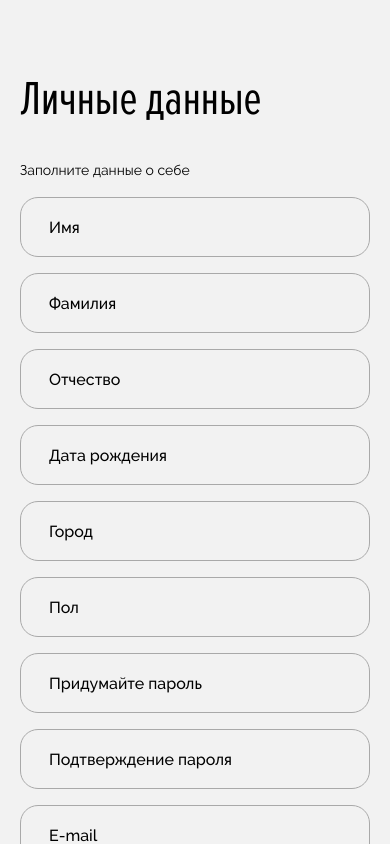
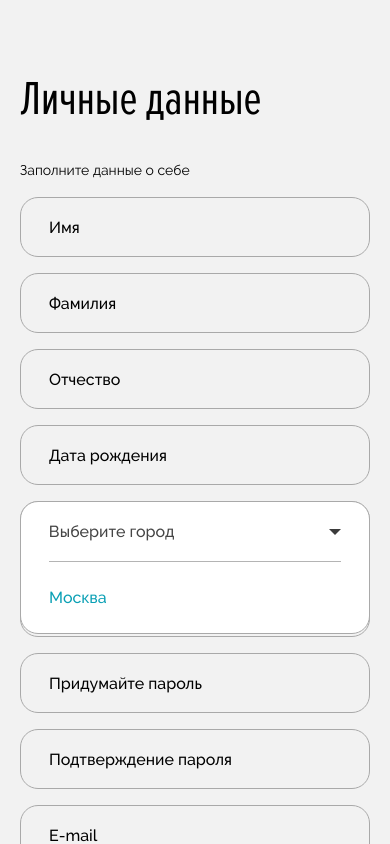
Before and after one commit to tikhomirovofficial/flebo-mobile, a React Native app: screen /create_profile in a window 390 px wide. Built offline with nearby package versions, Linux system fonts and the light colour scheme.

Commit message:
SelectInput component prepared

```diff
--- a/common/styles/index.ts
+++ b/common/styles/index.ts
@@ -218,6 +218,18 @@ const cs = StyleSheet.create({
     //BORDER RADIUSES
     mainRadius: {
         borderRadius: 15
+    },
+    //SHADOWS
+    btnShadow: {
+        shadowColor: "rgba(19, 101, 101, 0.4)",
+        shadowOffset: {
+            width: 4,
+            height: 4,
+        },
+        shadowOpacity: 0.4,
+        shadowRadius: 8,
+        backgroundColor: "white",
+        elevation: 4,
     }
 })
 export {
--- /dev/null
+++ b/components/DropDown/index.tsx
@@ -0,0 +1,59 @@
+import React, { FC } from 'react'
+import { View, FlatList, TouchableOpacity, StyleSheet, Text } from 'react-native'
+import { cs } from '../../common/styles'
+import { DropDownIcon } from '../../icons'
+import { SelectFieldProps } from '../SelectField'
+
+type DropDownProps = Pick<SelectFieldProps, "current" | "fieldTextKey" | "selectHandler" | "placeholder" | "items">
+
+export const DropDown: FC<DropDownProps> = ({ current, fieldTextKey, placeholder, selectHandler, items }) => {
+    const fieldKey = fieldTextKey as string
+    return (
+        <View style={[cs.pAbs, styles.dropDownBlock]}>
+            <TouchableOpacity style={[cs.fRowBetw, { paddingBottom: 20, borderBottomWidth: 1, borderBottomColor: "rgba(69, 69, 69, 0.4)" }]}>
+                <Text style={[cs.inputText, cs.fzM, cs.colorDark]}>{placeholder}</Text>
+                <View style={[cs.fCenterCol]}>
+                    <DropDownIcon height={6} width={12} />
+                </View>
+            </TouchableOpacity>
+
+            <FlatList showsVerticalScrollIndicator={false} data={items} renderItem={({ item }) => {
+                const untypedItem = item as any
+                return (
+                    <TouchableOpacity onPress={item.id === current ? undefined : () => selectHandler(item.id)} style={{ paddingVertical: 6 }}>
+                        <Text style={[cs.inputText, cs.fzM, (item.id === current ? { color: cs.blueLink.color } : cs.colorDark)]}>{untypedItem[fieldKey] || "Значение"}</Text>
+                    </TouchableOpacity>
+                )
+            }} nestedScrollEnabled contentContainerStyle={[cs.fColumn]} style={{ marginVertical: 20 }} />
+        </View>
+    )
+}
+const styles = StyleSheet.create({
+    selectField: {
+        height: 60,
+        paddingHorizontal: 28,
+        position: "relative",
+        borderStyle: "solid",
+        borderRadius: 18,
+        borderCurve: "continuous",
+        borderWidth: 1,
+        borderColor: "#A9A9A9"
+    },
+    dropDownBlock: {
+        top: 0,
+        left: 0,
+        flex: 1,
+        zIndex: 10,
+        width: "100%",
+        maxHeight: 250,
+        paddingHorizontal: 28,
+        paddingTop: 20,
+        backgroundColor: "white",
+        borderStyle: "solid",
+        borderRadius: 18,
+        borderCurve: "continuous",
+        borderWidth: 1,
+        overflow: "hidden",
+        borderColor: "#A9A9A9"
+    }
+})
--- /dev/null
+++ b/components/SelectField/index.tsx
@@ -0,0 +1,85 @@
+import React, { FC, useState } from 'react'
+import { View, StyleSheet, TextInput, KeyboardType, Text, TouchableOpacity, FlatList, ScrollView } from 'react-native'
+import { cs } from '../../common/styles'
+import { DropDownIcon } from '../../icons'
+import { DropDown } from '../DropDown'
+
+export type SelectFieldProps = {
+    items: any[]
+    idInput?: string,
+    current?: number,
+    fieldTextKey?: string,
+    isFocused?: boolean
+    placeholder?: string
+    val: string,
+    onChange: (val: string, unmasked?: string) => void,
+    selectHandler: (val: number) => void,
+
+}
+export const SelectField: FC<SelectFieldProps> = ({
+    items,
+    placeholder,
+    val,
+    current,
+    fieldTextKey,
+    isFocused,
+    idInput,
+    onChange,
+    selectHandler
+}) => {
+    const [selected, setSelected] = useState<number>((current != undefined && current != -1 ? current : -1))
+    const [focused, setFocused] = useState(isFocused || false)
+
+    return (
+        <View>
+            <TouchableOpacity style={[styles.selectField, cs.fRowBetw, (val.length > 0 ? cs.filledBorderColor : null), (focused ? cs.focusedInput : null)]}>
+                <TextInput
+                    onFocus={() => setFocused(true)}
+                    onBlur={() => setFocused(false)}
+                    readOnly
+                    value={val}
+                    style={[cs.inputText, cs.fzM, cs.flexOne]}
+                    nativeID={idInput}
+                    onChangeText={onChange}
+                    accessibilityLabelledBy={idInput}
+                    placeholder={placeholder}
+                />
+                <View style={[cs.fCenterCol]}>
+                    <DropDownIcon height={6} width={12} />
+                </View>
+
+            </TouchableOpacity>
+            <DropDown fieldTextKey={fieldTextKey} items={items} current={selected} selectHandler={selectHandler} placeholder={placeholder} />
+        </View >
+
+    )
+}
+const styles = StyleSheet.create({
+    selectField: {
+        height: 60,
+        paddingHorizontal: 28,
+        position: "relative",
+        borderStyle: "solid",
+        borderRadius: 18,
+        borderCurve: "continuous",
+        borderWidth: 1,
+        borderColor: "#A9A9A9"
+    },
+    dropDownBlock: {
+        top: 0,
+        left: 0,
+        flex: 1,
+        zIndex: 10,
+        width: "100%",
+        maxHeight: 250,
+        paddingHorizontal: 28,
+        paddingTop: 20,
+        backgroundColor: "white",
+        borderStyle: "solid",
+        borderRadius: 18,
+        borderCurve: "continuous",
+        borderWidth: 1,
+        overflow: "hidden",
+        borderColor: "#A9A9A9"
+    }
+})
--- a/icons/index.tsx
+++ b/icons/index.tsx
@@ -139,3 +139,30 @@ export const PenDrawedUnderIcon: FC<IconProps> = ({ width = 14, height = 16, str
         </Svg>
     )
 }
+export const ArrowBlockLeft: FC<IconProps> = ({ width = 32, height = 32, stroke = "#0BA0B5" }) => {
+    return (
+        <Svg width={width} height={height} viewBox="0 0 32 32" fill="none">
+            <Rect width="32" height="32" rx="6" transform="matrix(-1 0 0 1 32 0)" fill="white" />
+            <Path d="M19.027 8.64868L12.1081 15.5676L19.027 22.4865" stroke="#0BA0B5" strokeWidth="2" />
+        </Svg>
+
+    )
+}
+
+export const ArrowBlockRight: FC<IconProps> = ({ width = 32, height = 32, stroke = "#0BA0B5" }) => {
+    return (
+        <Svg width={width} height={height} viewBox="0 0 32 32" fill="none">
+            <Rect width="32" height="32" rx="6" fill="white" />
+            <Path d="M12.973 8.64868L19.8919 15.5676L12.973 22.4865" stroke="#0BA0B5" strokeWidth="2" />
+        </Svg>
+
+    )
+}
+export const DropDownIcon: FC<IconProps> = ({ width = 32, height = 32, stroke = "#0BA0B5" }) => {
+    return (
+        <Svg width={width} height={height} viewBox="0 0 12 6" fill="none">
+            <Path d="M6 6L0 0H12L6 6Z" fill="#3B3B3B" />
+        </Svg>
+
+    )
+}
--- a/navigation/AppNavigator.tsx
+++ b/navigation/AppNavigator.tsx
@@ -44,11 +44,10 @@ const MainTabs: FC<NavProps> = ({ navigation }) => {
 
 const AppNavigator = () => {
     const dispatch = useAppDispatch()
-
     return (
         <NavigationContainer>
             <View style={[styles.main]}>
-                <Stack.Navigator initialRouteName={"home"}
+                <Stack.Navigator initialRouteName={"create_profile"}
                     screenOptions={{ headerShown: false, contentStyle: { backgroundColor: "transparent" } }}>
                     <Stack.Screen name="login" component={Login} />
                     <Stack.Screen name="register" component={Register} />
--- a/screens/CreateProfile/index.tsx
+++ b/screens/CreateProfile/index.tsx
@@ -15,13 +15,14 @@ import { ResultItem } from '../../components/ResutItem';
 import { DoctorItem } from '../../components/DoctorItem';
 import { ServiceBigItem } from '../../components/ServiceBigItem';
 import { HistoryItem } from '../../components/HistoryItem';
+import { SelectField } from '../../components/SelectField';
 
 
 export const CreateProfile: FC<NavProps> = ({ navigation }) => {
     const dispatch = useAppDispatch()
 
     return (
-        <ScrollView>
+        <ScrollView nestedScrollEnabled>
             <MainContainer>
                 <AppContainer style={[cs.fColumn, cs.spaceXL]}>
                     <Text style={[cs.title]}>Личные данные</Text>
@@ -33,7 +34,7 @@ export const CreateProfile: FC<NavProps> = ({ navigation }) => {
                             <InputField placeholder='Фамилия' val={""} onChange={(val) => { }} />
                             <InputField placeholder='Отчество' val={""} onChange={(val) => { }} />
                             <InputField placeholder='Дата рождения' val={""} onChange={(val) => { }} />
-                            <InputField placeholder='Город' val={""} onChange={(val) => { }} />
+                            <SelectField current={1} fieldTextKey={"name"} items={[{ id: 1, name: "Москва" }]} selectHandler={() => { }} val={''} placeholder={"Выберите город"} onChange={(val) => { }} />
                             <InputField placeholder='Пол' val={""} onChange={(val) => { }} />
                             <InputField placeholder='Придумайте пароль' val={""} onChange={(val) => { }} />
                             <InputField placeholder='Подтверждение пароля' val={""} onChange={(val) => { }} />
```
Also changed, not shown: screens/DoctorProfile/index.tsx (+26 -6 lines).
